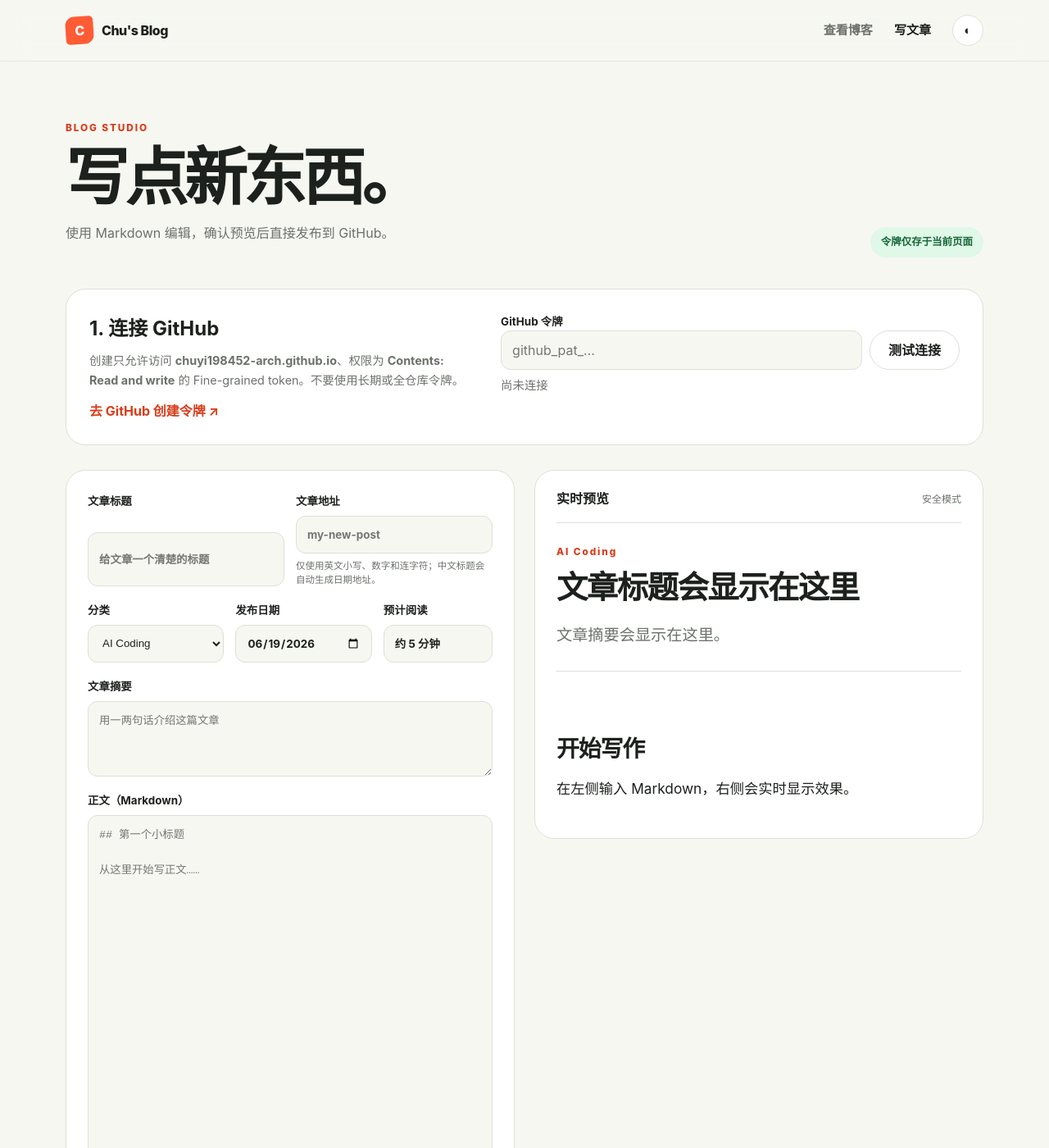
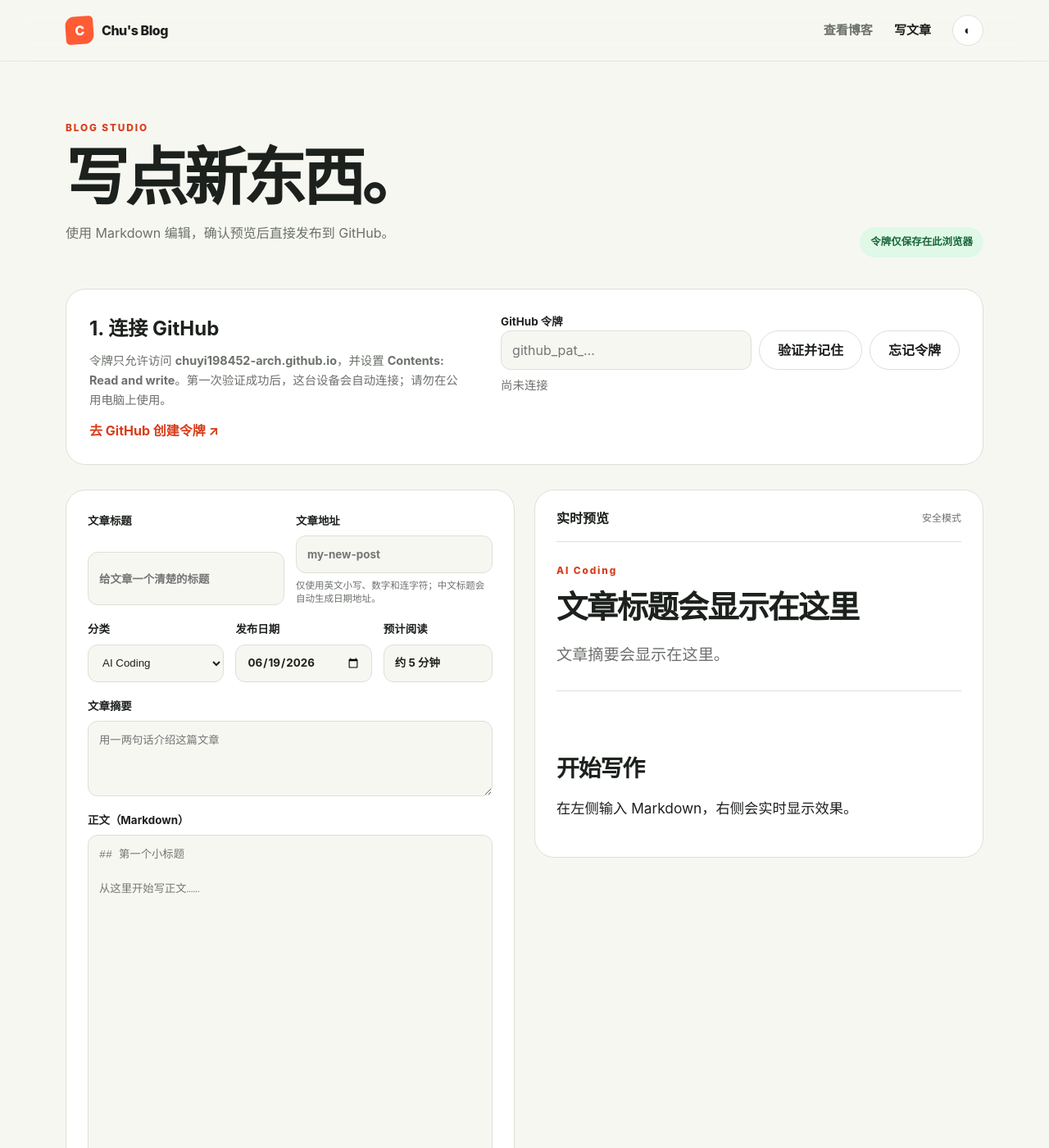
Before and after one commit to chuyi198452-arch/chuyi198452-arch.github.io, a Jekyll site: the page editor.html, which Jekyll copies as it is, in a window 1280 px wide and 1400 px high. Shown: the whole window at 82% size. Built offline with Jekyll 4.4.1, drawn with Linux system fonts in a browser that asks for light colours; some of the changed lines change nothing that is shown.

Commit message:
remember editor GitHub token (#3)
Co-authored-by: chuyi1984 <zymskzdshr@privaterelay.appleid.com>

```diff
--- a/assets/css/style.css
+++ b/assets/css/style.css
@@ -160,6 +160,7 @@ button { color: inherit; }
 .token-controls label, .editor-fields label { display: grid; gap: 7px; font-size: 0.84rem; font-weight: 750; }
 .editor-fields small { color: var(--muted); font-size: 0.72rem; font-weight: 500; line-height: 1.4; }
 .input-with-button { display: grid; grid-template-columns: 1fr auto; gap: 9px; }
+.token-actions { display: flex; flex-wrap: wrap; gap: 9px; }
 .editor-page input, .editor-page textarea, .editor-page select { width: 100%; border: 1px solid var(--line); border-radius: 12px; outline: none; background: var(--bg); color: var(--text); }
 .editor-page input, .editor-page select { min-height: 46px; padding: 0 13px; }
 .editor-page textarea { padding: 13px; resize: vertical; line-height: 1.6; }
--- a/assets/js/editor.js
+++ b/assets/js/editor.js
@@ -1,6 +1,7 @@
 const REPOSITORY = "chuyi198452-arch/chuyi198452-arch.github.io";
 const BRANCH = "main";
 const API_VERSION = "2026-03-10";
+const TOKEN_STORAGE_KEY = `chu-blog:${REPOSITORY}:github-token`;
 const CATEGORY_LABELS = {
   "ai-coding": "AI Coding",
   web: "Web 开发",
@@ -9,6 +10,7 @@ const CATEGORY_LABELS = {
 
 const tokenInput = document.querySelector("#githubToken");
 const connectionButton = document.querySelector("#testConnection");
+const forgetTokenButton = document.querySelector("#forgetToken");
 const connectionStatus = document.querySelector("#connectionStatus");
 const editorForm = document.querySelector("#editorForm");
 const titleInput = document.querySelector("#postTitle");
@@ -68,6 +70,32 @@ function apiHeaders() {
   };
 }
 
+function loadStoredToken() {
+  try {
+    return localStorage.getItem(TOKEN_STORAGE_KEY) || "";
+  } catch {
+    return "";
+  }
+}
+
+function saveToken() {
+  try {
+    localStorage.setItem(TOKEN_STORAGE_KEY, tokenInput.value.trim());
+    return true;
+  } catch {
+    return false;
+  }
+}
+
+function clearStoredToken() {
+  try {
+    localStorage.removeItem(TOKEN_STORAGE_KEY);
+  } catch {
+    // 浏览器禁用存储时，清空当前输入框仍然有效。
+  }
+  tokenInput.value = "";
+}
+
 function utf8ToBase64(value) {
   const bytes = new TextEncoder().encode(value);
   let binary = "";
@@ -85,7 +113,9 @@ async function githubRequest(url, options = {}, allowNotFound = false) {
   if (allowNotFound && response.status === 404) return null;
   if (!response.ok) {
     const hint = response.status === 401 ? "令牌无效或已过期" : response.status === 403 ? "令牌缺少 Contents 写入权限" : payload.message;
-    throw new Error(hint || `GitHub 请求失败（${response.status}）`);
+    const error = new Error(hint || `GitHub 请求失败（${response.status}）`);
+    error.status = response.status;
+    throw error;
   }
   return payload;
 }
@@ -105,21 +135,45 @@ ${content}
 `;
 }
 
-connectionButton.addEventListener("click", async () => {
+async function verifyConnection({ remember = true, restored = false } = {}) {
   connectionButton.disabled = true;
   connectionStatus.className = "form-status loading";
-  connectionStatus.textContent = "正在验证…";
+  connectionStatus.textContent = restored ? "正在恢复已保存的连接…" : "正在验证…";
   try {
     const repo = await githubRequest(`https://api.github.com/repos/${REPOSITORY}`);
-    connectionStatus.className = "form-status success";
-    connectionStatus.textContent = `连接成功：${repo.full_name}`;
+    const tokenSaved = !remember || saveToken();
+    connectionStatus.className = tokenSaved ? "form-status success" : "form-status error";
+    connectionStatus.textContent = tokenSaved
+      ? `${restored ? "已自动连接" : "验证成功并已记住"}：${repo.full_name}`
+      : "连接成功，但浏览器禁止保存令牌，请检查隐私或无痕模式设置";
+    forgetTokenButton.disabled = false;
+    return true;
   } catch (error) {
+    if (restored && error.status === 401) clearStoredToken();
     connectionStatus.className = "form-status error";
     connectionStatus.textContent = error.message;
+    return false;
   } finally {
     connectionButton.disabled = false;
   }
+}
+
+connectionButton.addEventListener("click", () => verifyConnection());
+
+forgetTokenButton.addEventListener("click", () => {
+  clearStoredToken();
+  forgetTokenButton.disabled = true;
+  connectionStatus.className = "form-status";
+  connectionStatus.textContent = "已从此浏览器清除令牌";
 });
+
+const storedToken = loadStoredToken();
+if (storedToken) {
+  tokenInput.value = storedToken;
+  verifyConnection({ remember: false, restored: true });
+} else {
+  forgetTokenButton.disabled = true;
+}
 
 editorForm.addEventListener("submit", async (event) => {
   event.preventDefault();
@@ -162,14 +216,19 @@ editorForm.addEventListener("submit", async (event) => {
       body: JSON.stringify(body)
     });
 
+    const tokenSaved = saveToken();
+
     const publicUrl = `/posts/${encodeURIComponent(slug)}/`;
     publishResult.className = "publish-result success";
     publishResult.innerHTML = `
       <strong>Markdown 发布成功！</strong>
       <span>GitHub 提交 ${window.ChuBlog.escapeHtml(result.commit.sha.slice(0, 7))} 已创建。Jekyll 通常会在 30～90 秒内生成网页。</span>
       <a href="${publicUrl}" target="_blank">查看文章 →</a>`;
-    tokenInput.value = "";
-    connectionStatus.textContent = "已发布并清除页面中的令牌";
+    forgetTokenButton.disabled = false;
+    connectionStatus.className = tokenSaved ? "form-status success" : "form-status error";
+    connectionStatus.textContent = tokenSaved
+      ? "发布成功，令牌已保存在此浏览器"
+      : "发布成功，但浏览器禁止保存令牌";
   } catch (error) {
     publishResult.className = "publish-result error";
     publishResult.textContent = `发布失败：${error.message}`;
--- a/editor.html
+++ b/editor.html
@@ -7,7 +7,7 @@
     <title>文章编辑器 · Chu's Blog</title>
     <link rel="stylesheet" href="assets/css/style.css" />
     <script src="assets/js/main.js?v=3" defer></script>
-    <script src="assets/js/editor.js?v=3" defer></script>
+    <script src="assets/js/editor.js?v=4" defer></script>
   </head>
   <body>
     <a class="skip-link" href="#main">跳到编辑器</a>
@@ -29,20 +29,23 @@
           <h1>写点新东西。</h1>
           <p>使用 Markdown 编辑，确认预览后直接发布到 GitHub。</p>
         </div>
-        <span class="security-badge">令牌仅存于当前页面</span>
+        <span class="security-badge">令牌仅保存在此浏览器</span>
       </header>
 
       <section class="token-panel" aria-labelledby="tokenTitle">
         <div>
           <h2 id="tokenTitle">1. 连接 GitHub</h2>
-          <p>创建只允许访问 <strong>chuyi198452-arch.github.io</strong>、权限为 <strong>Contents: Read and write</strong> 的 Fine-grained token。不要使用长期或全仓库令牌。</p>
+          <p>令牌只允许访问 <strong>chuyi198452-arch.github.io</strong>，并设置 <strong>Contents: Read and write</strong>。第一次验证成功后，这台设备会自动连接；请勿在公用电脑上使用。</p>
           <a href="https://github.com/settings/personal-access-tokens/new" target="_blank" rel="noreferrer">去 GitHub 创建令牌 ↗</a>
         </div>
         <div class="token-controls">
           <label for="githubToken">GitHub 令牌</label>
           <div class="input-with-button">
             <input id="githubToken" type="password" placeholder="github_pat_…" autocomplete="off" spellcheck="false" />
-            <button id="testConnection" class="button secondary" type="button">测试连接</button>
+            <div class="token-actions">
+              <button id="testConnection" class="button secondary" type="button">验证并记住</button>
+              <button id="forgetToken" class="button secondary" type="button">忘记令牌</button>
+            </div>
           </div>
           <p id="connectionStatus" class="form-status" role="status">尚未连接</p>
         </div>
```
Also changed, not shown: README.md.
